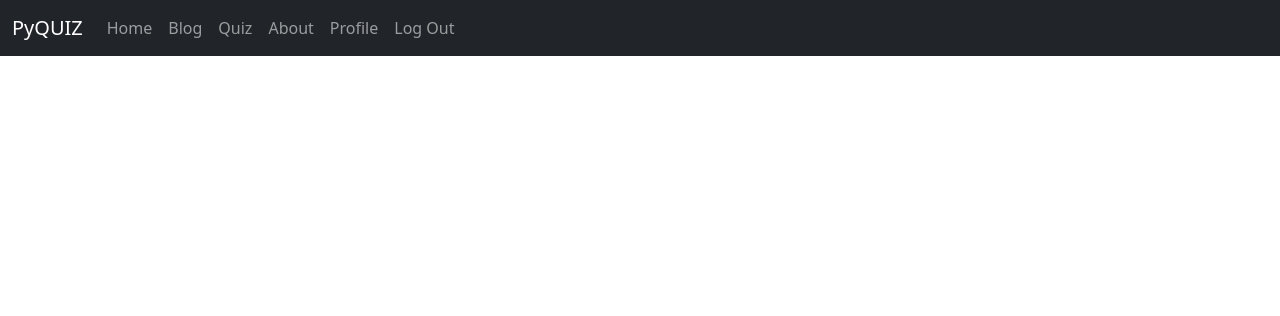
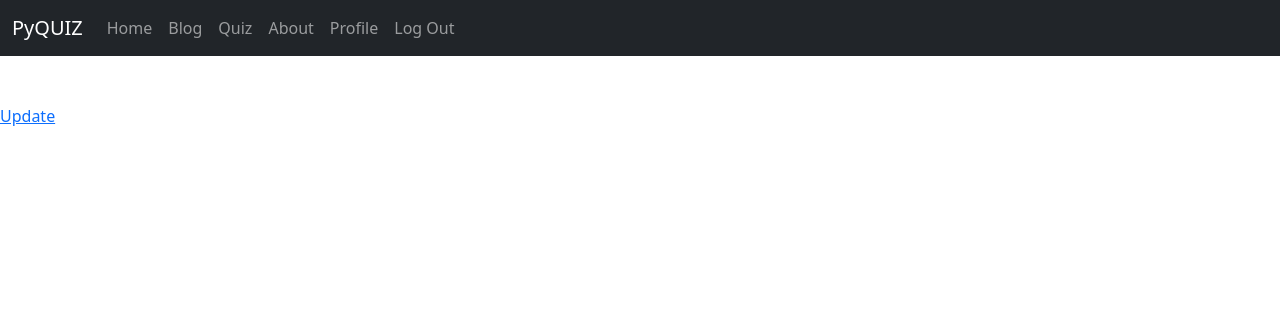
Before and after one commit to kghudgens/Study-Wise, a Django app: template pyquiz/blog/templates/blog/post_detail.html in a window 1280 px wide. Shown: the top 316 px of the page. Run offline with Django 3.2, Linux system fonts and the light colour scheme; the template is opened without the code that fills it, so the values that code supplies are empty; the visitor is signed in with stand-in values (Sample User, id 1); some libraries are stand-ins or nearby versions.

Commit message:
created link for updating

```diff
--- a/pyquiz/blog/templates/blog/post_detail.html
+++ b/pyquiz/blog/templates/blog/post_detail.html
@@ -9,6 +9,10 @@
     <p class="lead">{{posts.content}}</p>
   </div>
 
+{%if user.is_authenticated%}
+<a href="{%url 'post-update' posts.id%}">Update</a>
+{%else%}
+{%endif%}
 
 
 {%endblock content%}
```
